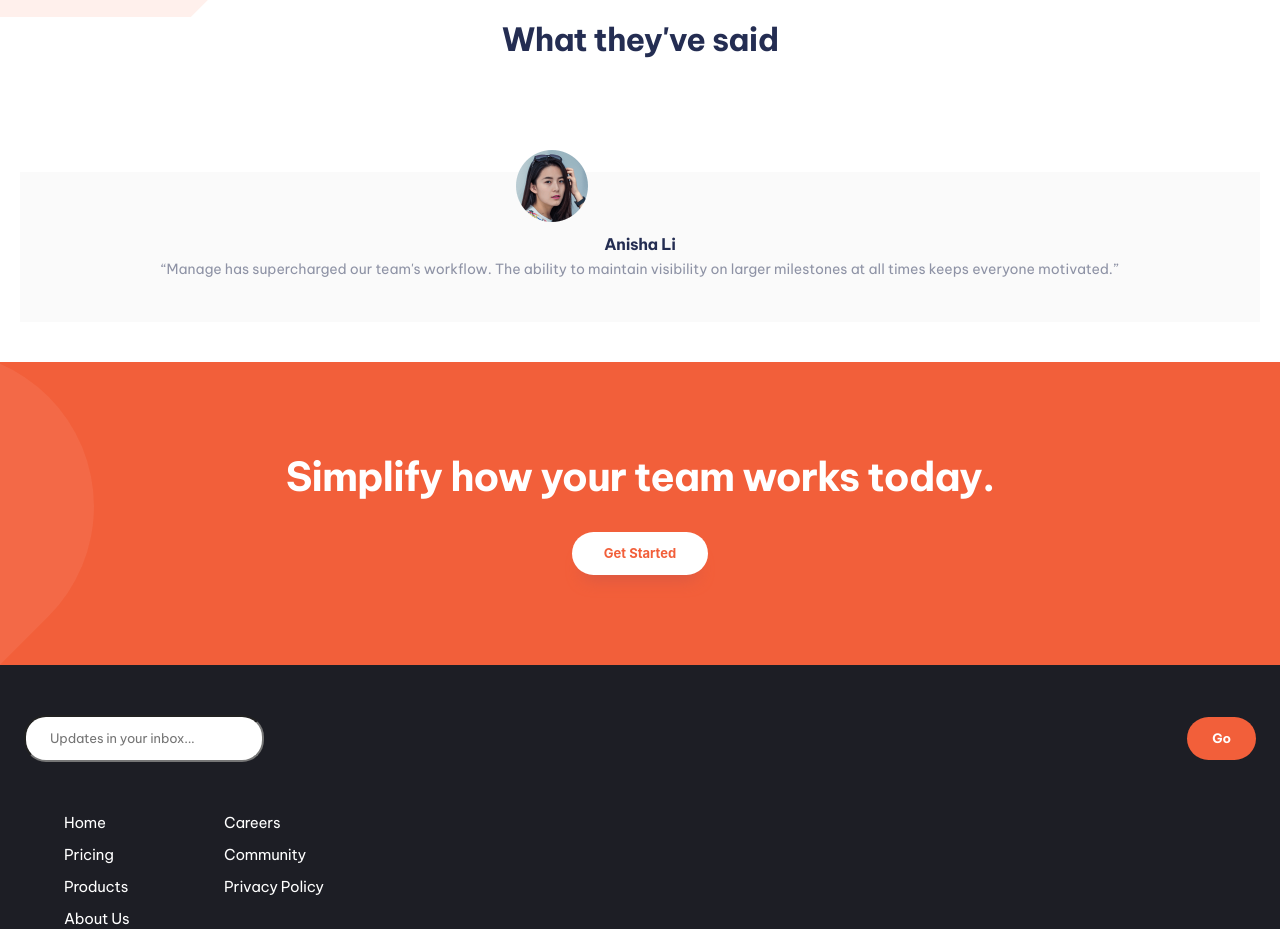
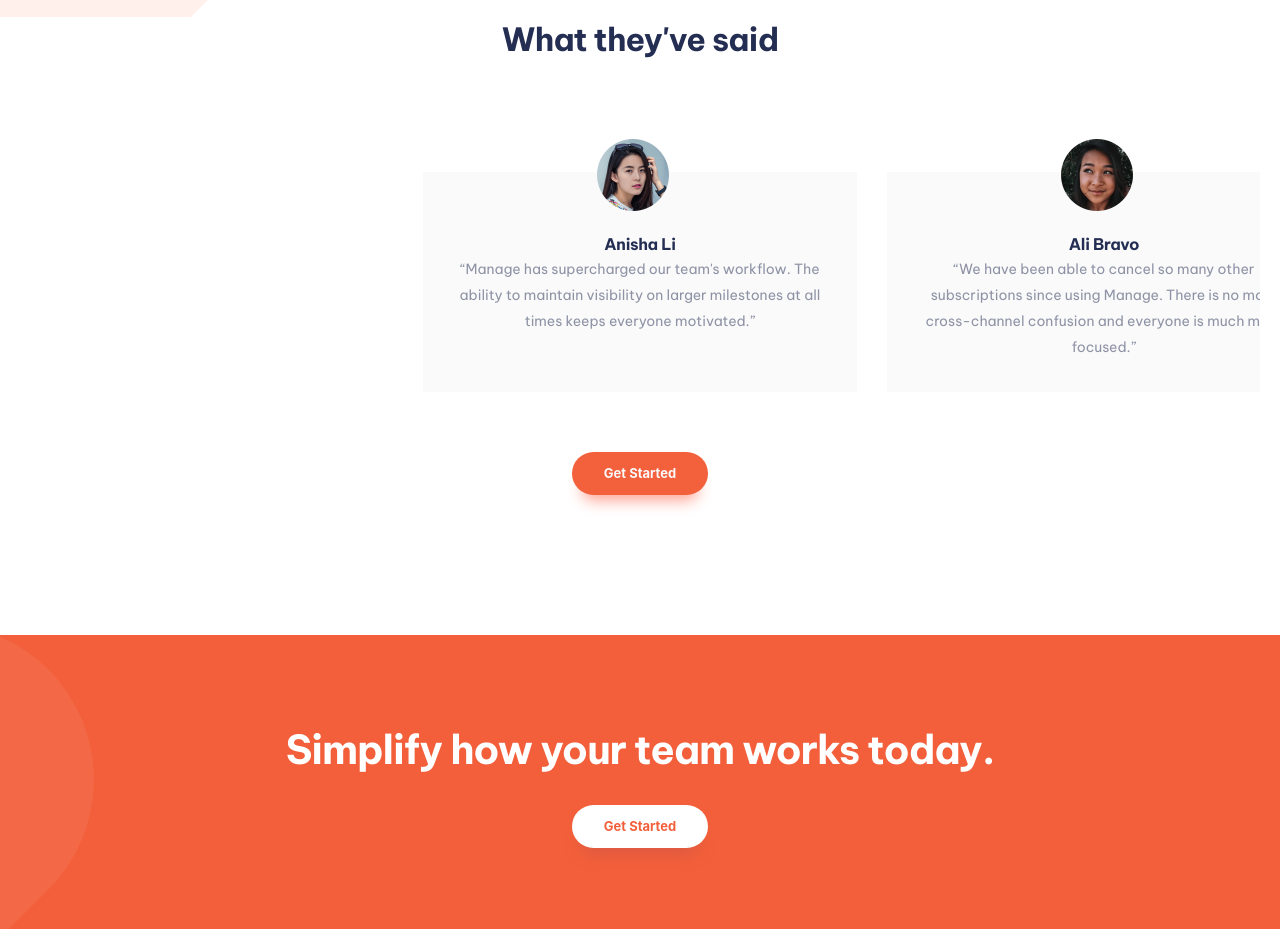
Before and after one commit to kpav33/manage-landing-page, a Next.js app: page / in a window 1280 px wide. Shown: the part 1260-2189 px from the top of the page. Built offline with nearby package versions, Linux system fonts and the light colour scheme.

Commit message:
Add desktop styling for testimonials section

```diff
--- a/components/Testimonials/Testimonials.module.css
+++ b/components/Testimonials/Testimonials.module.css
@@ -16,6 +16,13 @@
     background-color: var(--lightGray);
     padding: 60px 20px 40px 20px;
     position: relative;
+}
+
+@media only screen and (min-width: 992px) {
+    .testimonial {
+        height: 220px;
+        padding: 60px 20px 40px 20px;;
+    }
 }
 
 .imageContainer {
@@ -56,3 +63,43 @@
     position: relative;
     flex: 0 0 100%;
 }
+
+@media only screen and (min-width: 992px) {
+
+    .embla {
+        max-width: 1440px;
+        margin: 0 auto;
+    }
+
+    .embla__slide {
+        flex: 0 0 35%;
+        /* margin-right: 30px; */
+        margin-right: 30px;
+    }
+}
+
+.testimonialsButton {
+    display: none;
+    transition: all 0.5s;
+}
+
+@media only screen and (min-width: 992px) {
+    .testimonialsButton {
+        display: block;
+        font-size: 13px;
+        font-weight: 700;
+        line-height: 19px;
+        color: var(--lightGray);
+        padding: 12px 32px;
+        border-radius: 22px;
+        background-color: #F3603C;
+        border: none;
+        box-shadow: 0px 15px 15px -10px #ff9f8e;
+        margin: 60px auto 100px auto;
+    }
+
+    .testimonialsButton:hover {
+        background-color: #F98F75;
+        cursor: pointer;
+    }
+}
--- a/components/Testimonials/index.js
+++ b/components/Testimonials/index.js
@@ -107,6 +107,7 @@ export default function Testimonials() {
           </div>
         </div>
       </div>
+      <button className={styles.testimonialsButton}>Get Started</button>
     </section>
   );
 }
```
